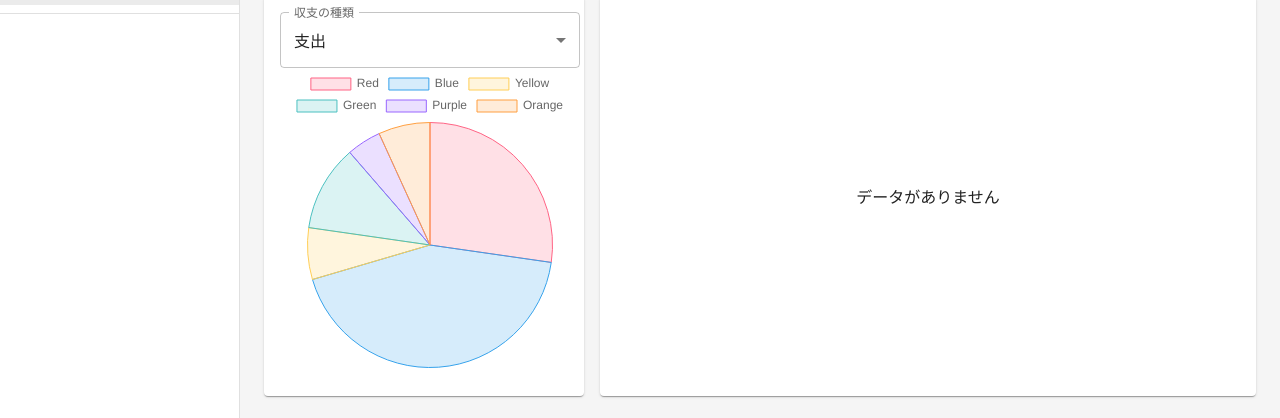
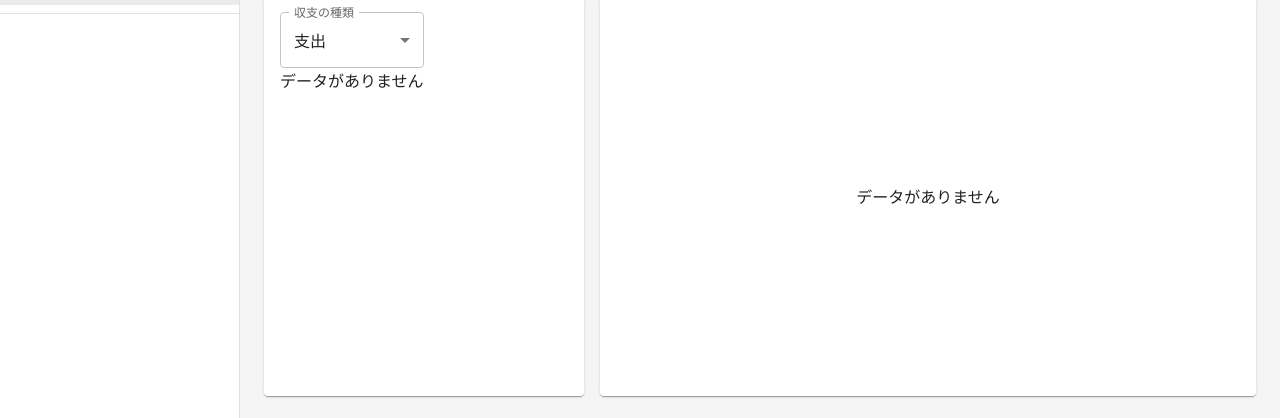
Before and after one commit to miyagi-h-tech/udemy-household-app, a React (Create React App) app: page /report in a window 1280 px wide. Shown: the part 164-582 px from the top of the page. Built offline with nearby package versions, Linux system fonts and the light colour scheme; no server answers; the database is empty.

Commit message:
収支タイプ・カテゴリごとの合計金額を計算、円グラフにデータを反映

```diff
--- a/src/components/CategoryChart.tsx
+++ b/src/components/CategoryChart.tsx
@@ -1,18 +1,48 @@
 import React, { useState } from 'react'
-import { Chart as ChartJS, ArcElement, Tooltip, Legend } from 'chart.js';
+import { Chart as ChartJS, ArcElement, Tooltip, Legend, ChartData } from 'chart.js';
 import { Pie } from 'react-chartjs-2';
-import { Box, FormControl, InputLabel, MenuItem, Select, SelectChangeEvent, TextField } from '@mui/material';
-import { TransactionType } from '../types';
+import { Box, CircularProgress, FormControl, InputLabel, MenuItem, Select, SelectChangeEvent, TextField, Typography } from '@mui/material';
+import { ExpenseCategory, IncomeCategory, Transaction, TransactionType } from '../types';
 
 ChartJS.register(ArcElement, Tooltip, Legend);
 
+interface CategoryChartProps {
+  monthlyTransactions: Transaction[];
+  isLoading: boolean;
+}
 
-const data = {
-  labels: ['Red', 'Blue', 'Yellow', 'Green', 'Purple', 'Orange'],
+function CategoryChart({ monthlyTransactions, isLoading }: CategoryChartProps) {
+  const [selectedType, setSelectedType] = useState<TransactionType>("expense");
+
+  const handleTypeChange = (e: SelectChangeEvent<"income" | "expense">) => {
+    setSelectedType(e.target.value as TransactionType);
+  }
+
+  const categorySums =
+    monthlyTransactions.filter(
+      (transaction) => transaction.type === selectedType
+    ).reduce<Record<IncomeCategory | ExpenseCategory, number>>((acc, transaction) => {
+      if (!acc[transaction.category]) {
+        acc[transaction.category] = 0;
+      }
+      acc[transaction.category] += transaction.amount;
+      return acc;
+    }, {} as Record<IncomeCategory | ExpenseCategory, number>
+    );
+
+  const categoryLabels = Object.keys(categorySums);
+  const categoryValues = Object.values(categorySums);
+
+  const options = {
+    maintainAspectRatio: false,
+    responsive: true,
+  };
+
+  const data: ChartData<"pie"> = {
+    labels: categoryLabels,
     datasets: [
       {
-      label: '# of Votes',
-      data: [12, 19, 3, 5, 2, 3],
+        data: categoryValues,
         backgroundColor: [
           'rgba(255, 99, 132, 0.2)',
           'rgba(54, 162, 235, 0.2)',
@@ -33,13 +63,6 @@ const data = {
       },
     ],
   };
-
-function CategoryChart() {
-  const [selectedType, setSelectedType] = useState<TransactionType>("expense");
-
-  const handleTypeChange = (e: SelectChangeEvent<"income" | "expense">) => {
-    setSelectedType(e.target.value as TransactionType);
-  }
 
   return (
     <Box>
@@ -63,7 +86,21 @@ function CategoryChart() {
           <MenuItem value={"expense"}>支出</MenuItem>
         </Select>
       </FormControl>
-      <Pie data={data} />
+      <Box sx={{
+        flexGrow: 1,
+        display: "flex",
+        alignItems: "center",
+        justifyContent: "center",
+      }}>
+
+        {isLoading ? (
+          <CircularProgress />
+        ) : monthlyTransactions.length > 0 ? (
+          <Pie data={data} options={options} />
+        ) : (
+          <Typography>データがありません</Typography>
+        )}
+      </Box>
     </Box>
   )
 }
--- a/src/pages/Report.tsx
+++ b/src/pages/Report.tsx
@@ -30,7 +30,10 @@ const Report = ({ currentMonth, setCurrentMonth, monthlyTransactions, isLoading
       </Grid>
       <Grid size={{ xs: 12, md: 4 }}>
         <Paper sx={commonPaperStyle}>
-          <CategoryChart />
+          <CategoryChart
+            monthlyTransactions={monthlyTransactions}
+            isLoading={isLoading}
+          />
         </Paper>
       </Grid>
       <Grid size={{ xs: 12, md: 8 }}>
```
Lines whose indentation alone changed are shown as unchanged.
